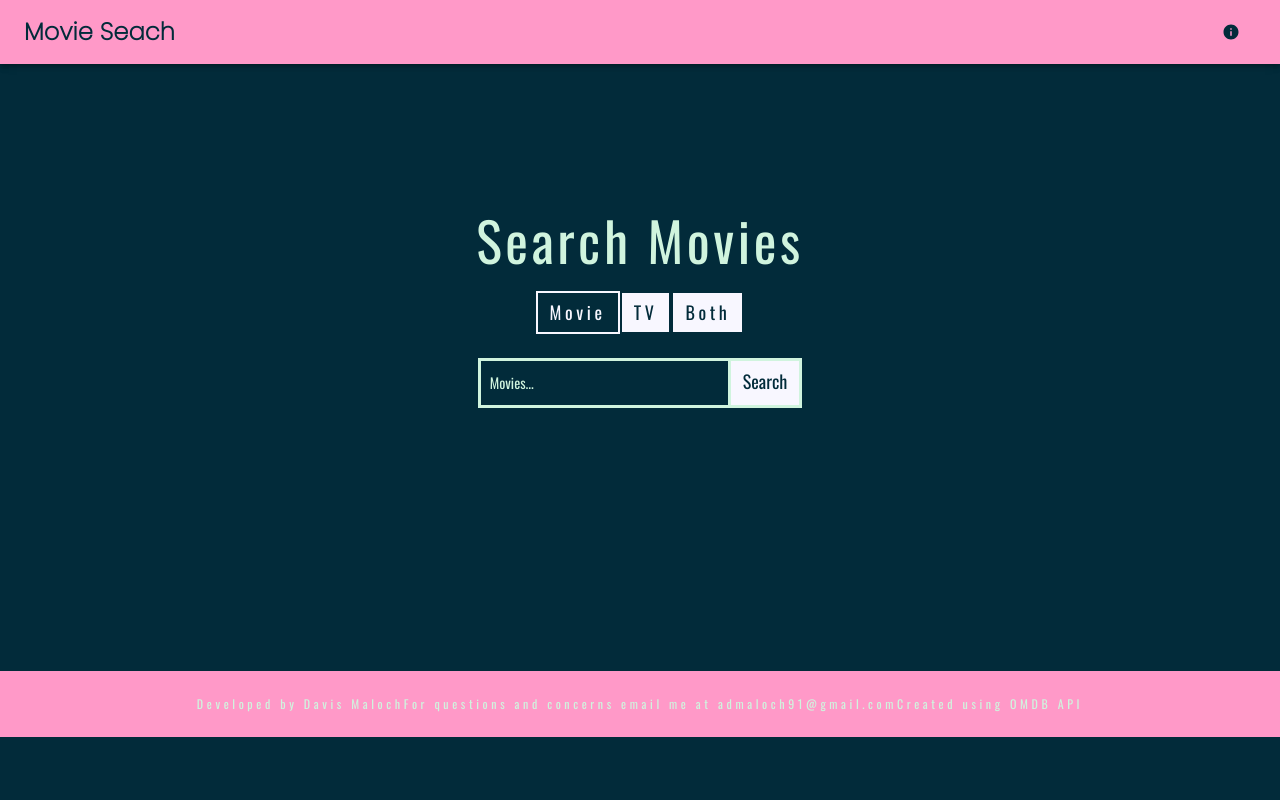
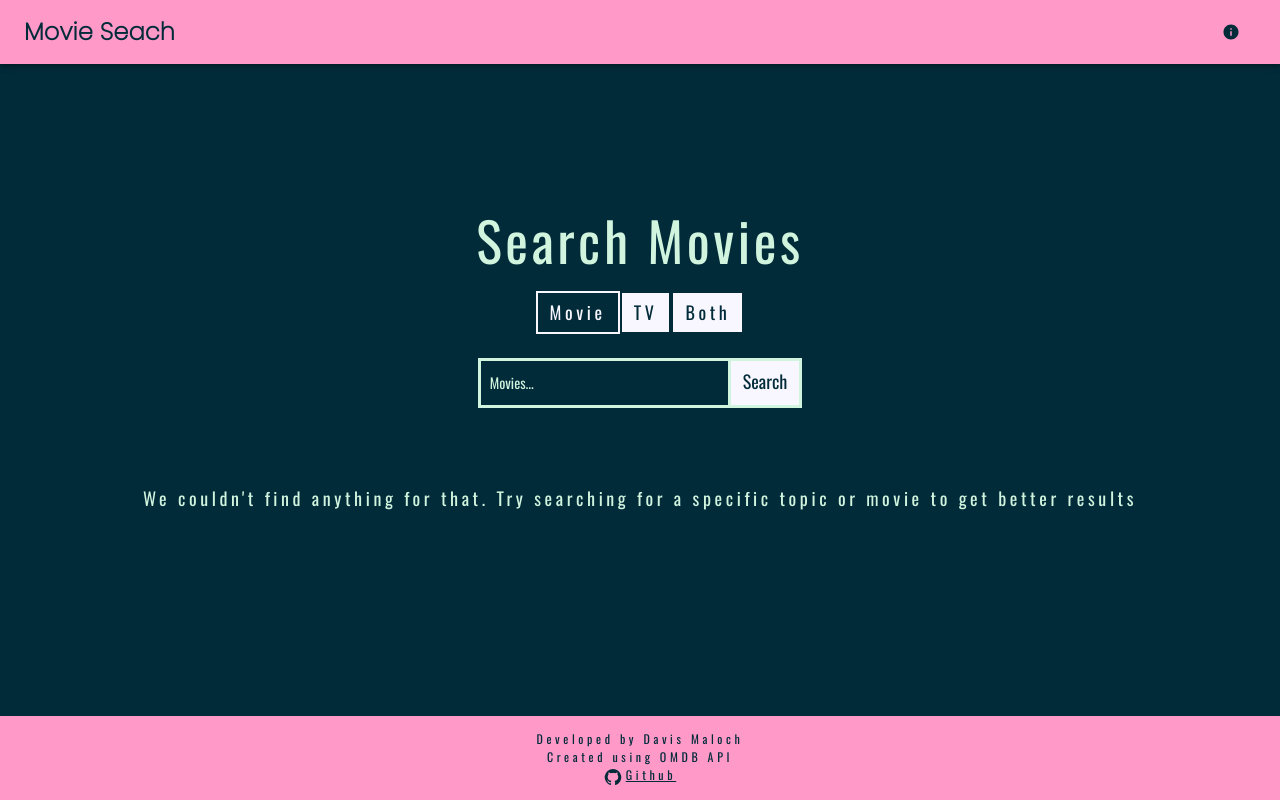
Before and after one commit to admaloch/react-movie-search, a React (Vite) app: page / in a window 1280 px wide. Built offline with nearby package versions, Linux system fonts and the light colour scheme; no server answers.

Commit message:
added error msg

```diff
--- a/src/App.css
+++ b/src/App.css
@@ -73,7 +73,7 @@ body {
     color: var(--text);
     font-family: 'Oswald', sans-serif;
     letter-spacing: .3rem;
-    overflow: hidden;
+    overflow-x: hidden;
     height: 100vh;
     display: flex;
     width: 100%;
@@ -82,7 +82,7 @@ body {
     flex-direction: column;
     align-items: center;
 
-    position: relative;
+    /* position: relative; */
 }
 
 
--- a/src/components/Footer/Footer.css
+++ b/src/components/Footer/Footer.css
@@ -1,10 +1,23 @@
 .footer {
     width: 100%;
-    padding: 2rem;
+    padding: 1.2rem;
     background-color: var(--color1);
-    color: var(--color2);
+    color: var(--mainBackground);
     display: flex;
+    flex-direction: column;
     justify-content: center;
     align-items: center;
+    position: absolute;
+    bottom: 0;
 
 }
+
+.footer a {
+  color: var(--mainBackground);
+    transition: .3s all ease-in-out;
+    text-decoration: underline;
+}
+.footer a:hover {
+    opacity: .6;
+letter-spacing: 5px;
+}
--- a/src/components/Footer/Footer.jsx
+++ b/src/components/Footer/Footer.jsx
@@ -1,14 +1,18 @@
 import React from 'react'
 import './Footer.css'
+import GitHubIcon from '@mui/icons-material/GitHub';
 
 export default function Footer() {
     return (
         <div className='footer'>
 
             <p>Developed by Davis Maloch</p>
-<p>For questions and concerns email me at admaloch91@gmail.com</p>
             <p>Created using OMDB API</p>
-
+            <a href="https://github.com/admaloch">
+                <GitHubIcon                     sx={{
+                  marginRight: .5
+                    }} />
+                Github</a>
         </div>
     )
 }
--- a/src/components/MainSearchSection/MainSearch.css
+++ b/src/components/MainSearchSection/MainSearch.css
@@ -126,7 +126,7 @@ color: black;
     align-items: center;
     /* display: none;  */
      opacity: 0;
-
+z-index: 150;
     transition: all .5s ease-in-out;
 }
 
--- a/src/components/MainSearchSection/MainSearch.jsx
+++ b/src/components/MainSearchSection/MainSearch.jsx
@@ -12,7 +12,7 @@ const MainSearch = ({ isSliderActive, hideSlider }) => {
 
 
     const currItemHeader = `Search ${currType.description}`
-    let mainStyle = { marginTop: isSliderActive ? '5rem' : '12rem' }
+    let mainStyle = { marginTop: isSliderActive ? '2rem' : '12rem' }
 
     return (
         <div style={mainStyle} className="main-search-section">
--- /dev/null
+++ b/src/components/Slider/ErrorMsg/ErrorMsg.css
@@ -0,0 +1,13 @@
+.error-msg-container {
+    width: 100%;
+    display: flex;
+    justify-content: center;
+    align-items: center;
+    border: black;
+}
+.error-msg-container p {
+    color: var(--color2);
+    font-size: 1.5rem;
+    text-align: center;
+    padding: 2rem;
+}
--- /dev/null
+++ b/src/components/Slider/ErrorMsg/ErrorMsg.jsx
@@ -0,0 +1,14 @@
+import React from 'react'
+import { typeTheme } from '../../../store/TypeContext'
+import './ErrorMsg.css'
+export default function ErrorMsg() {
+
+    const { currType } = typeTheme()
+    console.log(currType)
+    return (
+        <div className="error-msg-container">
+            <p>We couldn&apos;t find anything for that. Try searching for a specific topic or {currType.errorMsg} to get better results </p>
+        </div>
+
+    )
+}
--- a/src/components/Slider/MainSlider.jsx
+++ b/src/components/Slider/MainSlider.jsx
@@ -2,6 +2,7 @@
 import { useEffect, useReducer } from 'react';
 import { useState } from 'react';
 import { useTheme } from '../../store/APIContext';
+import ErrorMsg from './ErrorMsg/ErrorMsg';
 
 
 import SearchInfo from './search-info/SearchInfo';
@@ -77,6 +78,8 @@ const MainSlider = ({ isSliderActive, showSlider, hideSlider }) => {
                 isSliderActive={isSliderActive}
             />
 
+            <ErrorMsg />
+
 
         </>
     )
--- a/src/components/Slider/slider-container/Slider.css
+++ b/src/components/Slider/slider-container/Slider.css
@@ -3,7 +3,8 @@
 .slider-container {
     margin-top: 3rem;
     display: flex;
-    width: 100vw;
+    width: 100%;
+
     justify-content: center;
     opacity: 0;
     transition: opacity 1s ease-in-out;
@@ -19,7 +20,7 @@
     transform: translateX(calc(var(--slider-index)*-100%));
     transition: transform 500ms ease-in-out;
 
-
+    z-index: 100;
 
 }
 
@@ -51,7 +52,7 @@
 
 
 
-.info-container{
+.info-container {
     position: absolute;
     width: 100%;
     opacity: 0;
@@ -171,7 +172,7 @@
 .bio-overlay p {
     /* margin: 1.5rem 1rem 1rem; */
     text-align: center;
-font-size: .85rem;
+    font-size: .85rem;
 
 }
 
@@ -226,7 +227,7 @@ font-size: .85rem;
     color: rgba(255, 255, 255, 0.5);
     transition: all .5s ease-in-out;
     /* opacity: 0; */
-
+z-index: 150;
 
 }
 
@@ -252,7 +253,7 @@ font-size: .85rem;
     display: flex;
     align-items: center;
     padding-bottom: 40px;
-
+    z-index: 150;
 }
 
 .arrow:hover,
--- a/src/components/Slider/slider-container/SliderContainer.jsx
+++ b/src/components/Slider/slider-container/SliderContainer.jsx
@@ -9,11 +9,16 @@ const SliderContainer = ({ increaseIndexHandler, decreaseIndexHandler, isSliderA
     const hideArrows = () => setShowArrows(false)
     const revealArrows = () => setShowArrows(true)
 
+    const containerStyle = isSliderActive
+        ? { opacity: 1, width: '100%', display: 'flex' }
+        : { opacity: 0, width: '0', display: 'none' }
+
+
     return (
 
         <div
 
-            style={{ opacity: isSliderActive ? 1 : 0 }}
+            style={containerStyle}
             className="slider-container">
             <button
                 onMouseEnter={revealArrows}
--- a/src/store/TypeContext.jsx
+++ b/src/store/TypeContext.jsx
@@ -3,15 +3,15 @@ const TypeContext = React.createContext()
 
 const searchTypeOptions = [
     {
-        type: 'Movie', isActive: true, description: 'Movies', apiParam: "&type=movie", colorScheme: {
+        type: 'Movie', isActive: true, description: 'Movies', errorMsg: 'movie', apiParam: "&type=movie", colorScheme: {
             '--text': '#f8f7ff', '--mainBackground': '#022B3A', '--containertext': '#022B3A', '--containerBackground': '#f8f7ff', '--color1': '#ff99c8', '--color2': '#d0f4de', '--color3': '#fdfcdc', '--overlay': 'rgba(248, 247, 255, .8)'
         }
     },
     {
-        type: 'TV', isActive: false, description: 'TV Shows', apiParam: "&type=series", colorScheme: { '--text': '#022B3A', '--mainBackground': '#f7ede2', '--containertext': '#f7ede2', '--containerBackground': '#022B3A', '--color1': '#219ebc', '--color2': '#03045e', '--color3': '#1F7A8C', '--overlay': 'rgba(2, 43, 58, .8)' },
+        type: 'TV', isActive: false, description: 'TV Shows', errorMsg: 'tv show', apiParam: "&type=series", colorScheme: { '--text': '#022B3A', '--mainBackground': '#f7ede2', '--containertext': '#f7ede2', '--containerBackground': '#022B3A', '--color1': '#219ebc', '--color2': '#03045e', '--color3': '#1F7A8C', '--overlay': 'rgba(2, 43, 58, .8)' },
     },
     {
-        type: 'Both', isActive: false, description: 'Movies and TV Shows', apiParam: "&type=", colorScheme: { '--text': '#284b63', '--mainBackground': '#cbc0d3', '--containertext': '#cbc0d3', '--containerBackground': '#284b63', '--color1': '#c1121f', '--color2': '#023e8a', '--color3': '#1b4332', '--overlay': 'rgba(40, 75, 99, .8)' },
+        type: 'Both', isActive: false, description: 'Movies and TV Shows', errorMsg: 'movie or tv show', apiParam: "&type=", colorScheme: { '--text': '#284b63', '--mainBackground': '#cbc0d3', '--containertext': '#cbc0d3', '--containerBackground': '#284b63', '--color1': '#c1121f', '--color2': '#023e8a', '--color3': '#1b4332', '--overlay': 'rgba(40, 75, 99, .8)' },
     },
 ]
 
```
Lines whose indentation alone changed are shown as unchanged.
